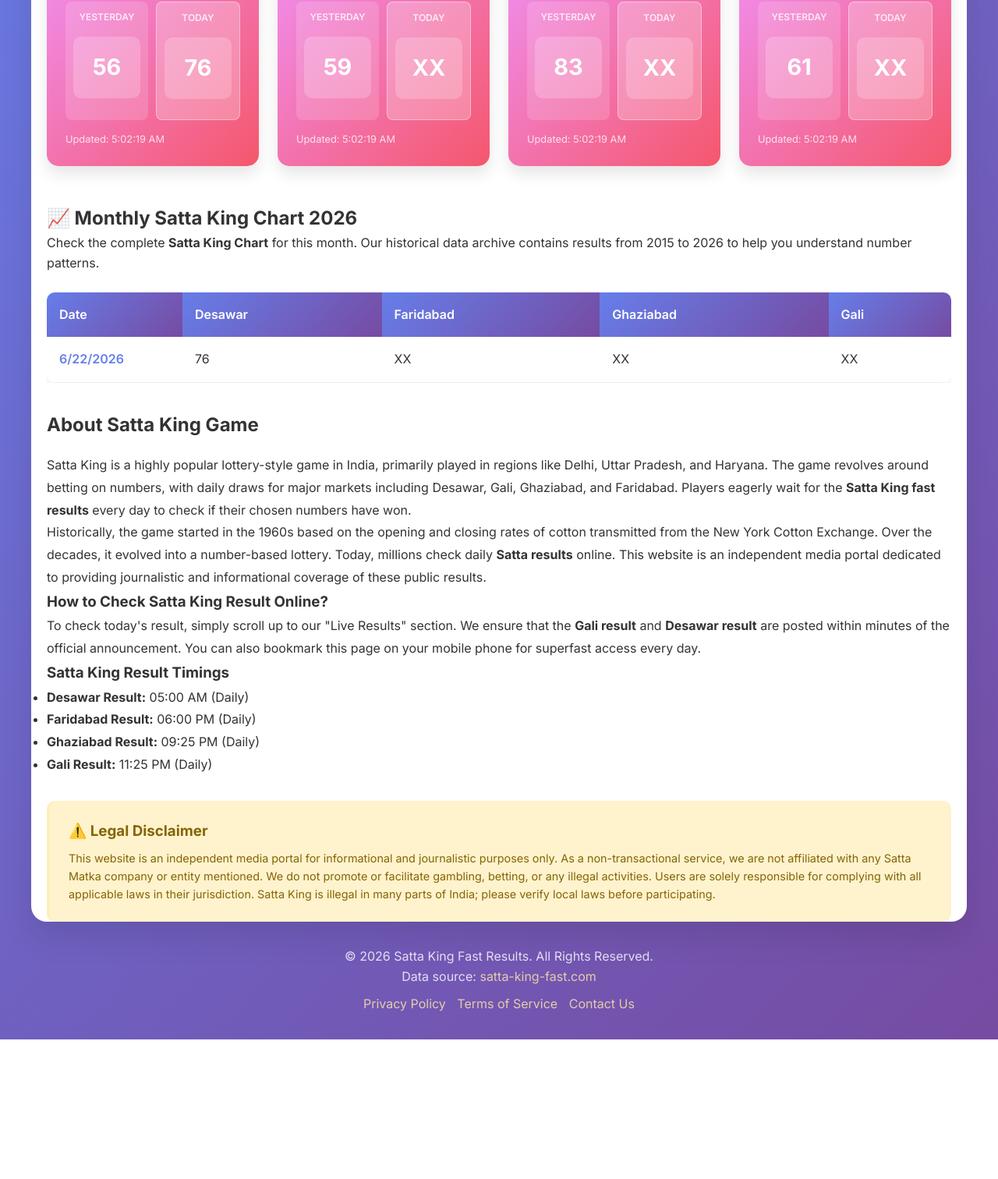
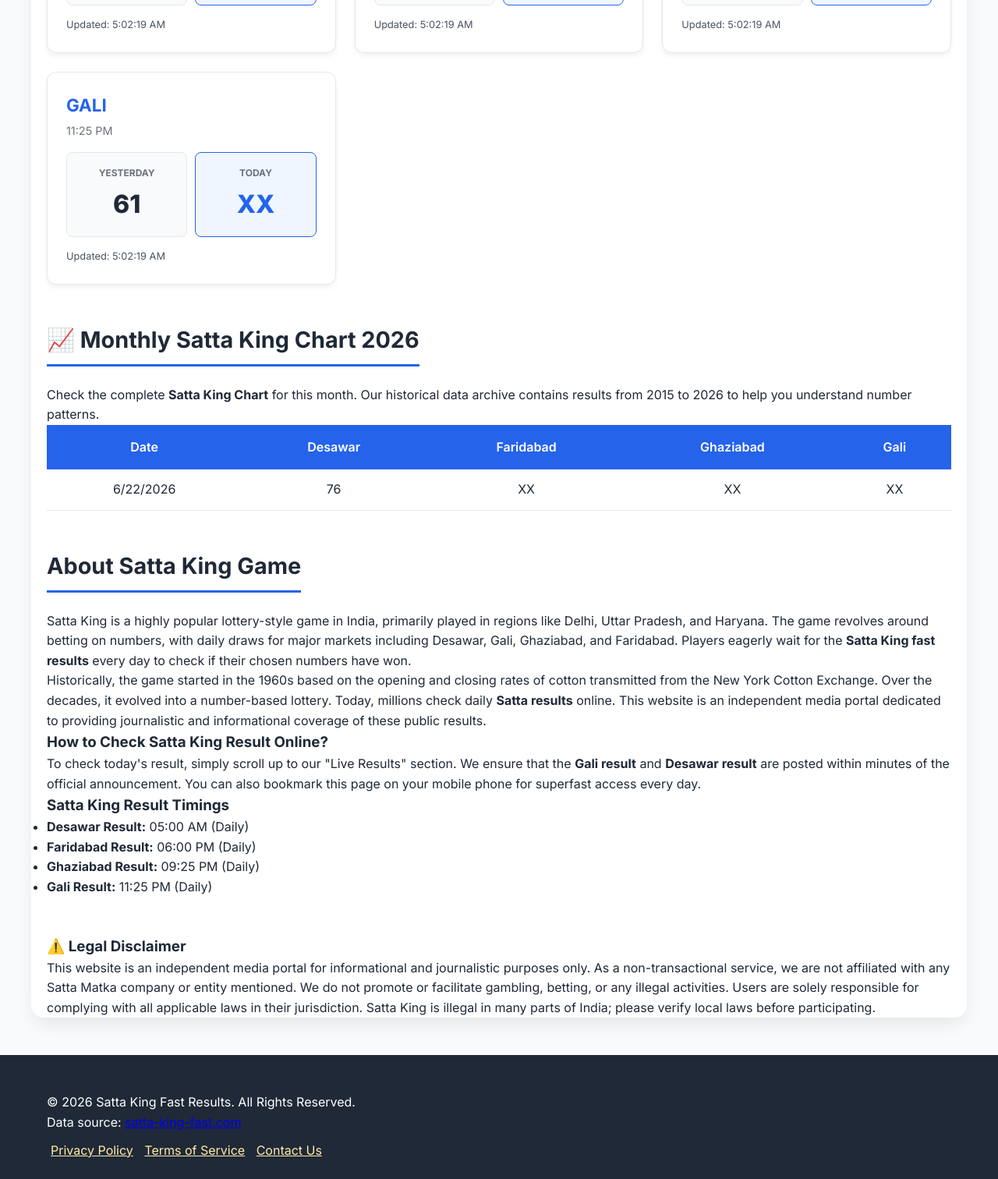
Before and after one commit to Yuvi33/Sattaking786, a plain HTML site: page public/index.html in a window 1280 px wide. Shown: the part 510-2022 px from the top of the page at 78% size. Before the commit the page ends 1843 px from the top, so only its background shows below. Drawn offline with Linux system fonts and the light colour scheme.

Commit message:
Update style.css

```diff
--- a/public/css/style.css
+++ b/public/css/style.css
@@ -1,16 +1,23 @@
-/* Reset and base styles */
-* {
-    margin: 0;
-    padding: 0;
-    box-sizing: border-box;
+/* CSS Variables for Professional Theming */
+:root {
+    --primary: #2563eb;
+    --primary-dark: #1e40af;
+    --accent: #dc2626;
+    --dark: #1f2937;
+    --light: #f9fafb;
+    --white: #ffffff;
+    --gray: #6b7280;
+    --border: #e5e7eb;
+    --shadow: 0 10px 25px -5px rgba(0, 0, 0, 0.1);
 }
+
+* { margin: 0; padding: 0; box-sizing: border-box; }
 
 body {
     font-family: 'Inter', -apple-system, BlinkMacSystemFont, sans-serif;
     line-height: 1.6;
-    color: #333;
-    background: linear-gradient(135deg, #667eea 0%, #764ba2 100%);
-    min-height: 100vh;
+    color: var(--dark);
+    background: var(--light);
 }
 
 .container {
@@ -19,242 +26,224 @@ body {
     padding: 0 20px;
 }
 
-/* Header */
+/* Header & Navigation */
 header {
-    background: rgba(255, 255, 255, 0.1);
-    backdrop-filter: blur(10px);
-    color: white;
-    padding: 2rem 0;
+    background: var(--white);
+    box-shadow: 0 2px 10px rgba(0,0,0,0.05);
+    position: sticky;
+    top: 0;
+    z-index: 100;
+}
+
+.navbar {
+    display: flex;
+    justify-content: space-between;
+    align-items: center;
+    padding: 1rem 0;
+}
+
+.logo {
+    font-size: 1.5rem;
+    font-weight: 800;
+    color: var(--primary);
+    text-decoration: none;
+}
+
+.logo span { color: var(--accent); }
+
+.nav-links { display: flex; gap: 20px; flex-wrap: wrap; }
+
+.nav-links a {
+    text-decoration: none;
+    color: var(--gray);
+    font-weight: 600;
+    font-size: 0.95rem;
+    transition: color 0.3s;
+}
+
+.nav-links a:hover { color: var(--primary); }
+
+/* Hero Section */
+.hero {
+    background: linear-gradient(135deg, var(--primary) 0%, var(--primary-dark) 100%);
+    color: var(--white);
     text-align: center;
+    padding: 3rem 0;
     margin-bottom: 2rem;
 }
 
-header h1 {
+.hero h1 {
     font-size: 2.5rem;
     margin-bottom: 0.5rem;
+    line-height: 1.2;
 }
 
-.subtitle {
-    font-size: 1.2rem;
-    opacity: 0.9;
-}
+.hero p { font-size: 1.1rem; opacity: 0.9; max-width: 800px; margin: 0 auto; }
 
 .last-updated {
     margin-top: 1rem;
     font-size: 0.9rem;
-    background: rgba(255, 255, 255, 0.2);
+    background: rgba(255,255,255,0.2);
     padding: 0.5rem 1rem;
     border-radius: 50px;
     display: inline-block;
 }
 
-/* Main content */
+/* Main Content */
 main {
-    background: white;
-    border-radius: 20px;
+    background: var(--white);
+    border-radius: 16px;
     padding: 2rem;
-    box-shadow: 0 20px 40px rgba(0, 0, 0, 0.1);
+    box-shadow: var(--shadow);
     margin-bottom: 2rem;
 }
 
-/* Live Results */
-.live-results {
-    margin-bottom: 3rem;
+section { margin-bottom: 3rem; }
+section h2 {
+    font-size: 1.8rem;
+    color: var(--dark);
+    margin-bottom: 1.5rem;
+    border-bottom: 3px solid var(--primary);
+    padding-bottom: 0.5rem;
+    display: inline-block;
 }
 
+/* Result Cards */
 .results-grid {
     display: grid;
-    grid-template-columns: repeat(auto-fill, minmax(250px, 1fr));
+    grid-template-columns: repeat(auto-fill, minmax(280px, 1fr));
     gap: 1.5rem;
-    margin-top: 1.5rem;
 }
 
 .result-card {
-    background: linear-gradient(135deg, #f093fb 0%, #f5576c 100%);
-    color: white;
+    background: var(--white);
+    border: 1px solid var(--border);
+    border-radius: 12px;
     padding: 1.5rem;
-    border-radius: 15px;
-    box-shadow: 0 10px 20px rgba(0, 0, 0, 0.1);
-    transition: transform 0.3s ease;
+    box-shadow: 0 4px 6px rgba(0,0,0,0.05);
+    transition: transform 0.3s, box-shadow 0.3s;
 }
 
 .result-card:hover {
     transform: translateY(-5px);
+    box-shadow: var(--shadow);
+    border-color: var(--primary);
 }
 
 .result-card h3 {
-    font-size: 1.3rem;
-    margin-bottom: 0.5rem;
+    color: var(--primary);
+    font-size: 1.4rem;
+    margin-bottom: 0.2rem;
 }
 
 .result-card .timing {
+    color: var(--gray);
     font-size: 0.9rem;
-    opacity: 0.9;
     margin-bottom: 1rem;
 }
 
-.result-number {
-    font-size: 2.5rem;
-    font-weight: 700;
-    text-align: center;
-    padding: 1rem;
-    background: rgba(255, 255, 255, 0.2);
-    border-radius: 10px;
-    margin: 1rem 0;
-}
-
-/* Historical Chart */
-.historical-chart {
-    margin-bottom: 2rem;
-}
-
-.chart-container {
-    overflow-x: auto;
-    margin-top: 1.5rem;
-}
-
-.chart-table {
-    width: 100%;
-    border-collapse: collapse;
-    background: white;
-    border-radius: 10px;
-    overflow: hidden;
-    box-shadow: 0 5px 15px rgba(0, 0, 0, 0.08);
-}
-
-.chart-table th {
-    background: linear-gradient(135deg, #667eea 0%, #764ba2 100%);
-    color: white;
-    padding: 1rem;
-    text-align: left;
-    font-weight: 600;
-}
-
-.chart-table th:first-child {
-    width: 15%;
-}
-
-.chart-table td {
-    padding: 1rem;
-    border-bottom: 1px solid #eee;
-}
-
-.chart-table tbody tr:hover {
-    background: #f8f9fa;
-}
-
-.chart-table td:first-child {
-    font-weight: 600;
-    color: #667eea;
-}
-
-/* Loading states */
-.loading {
-    text-align: center;
-    padding: 2rem;
-    color: #666;
-    font-style: italic;
-}
-
-/* SEO Content */
-.seo-content {
-    margin-bottom: 2rem;
-    line-height: 1.8;
-}
-
-.seo-content h2 {
-    margin-bottom: 1rem;
-    color: #333;
-}
-
-/* Disclaimer */
-.disclaimer {
-    background: #fff3cd;
-    border-left: 4px solid #ffeeba;
-    padding: 1.5rem;
-    border-radius: 10px;
-    margin-top: 2rem;
-}
-
-.disclaimer h3 {
-    color: #856404;
-    margin-bottom: 0.5rem;
-}
-
-.disclaimer p {
-    color: #856404;
-    font-size: 0.9rem;
-}
-
-/* Footer */
-footer {
-    text-align: center;
-    color: white;
-    padding: 2rem 0;
-    opacity: 0.8;
-}
-
-footer a {
-    color: #ffeaa7;
-    text-decoration: none;
-}
-
-footer a:hover {
-    text-decoration: underline;
-}
-
-/* Mobile Responsive */
-@media (max-width: 768px) {
-    header h1 {
-        font-size: 2rem;
-    }
-
-    .results-grid {
-        grid-template-columns: 1fr;
-    }
-
-    .chart-table {
-        font-size: 0.9rem;
-    }
-
-    .chart-table th,
-    .chart-table td {
-        padding: 0.75rem;
-    }
-}
-/* Side-by-Side Result Boxes */
 .result-side-by-side {
     display: flex;
     justify-content: space-between;
     gap: 10px;
-    margin-top: 1rem;
 }
 
 .result-box {
     flex: 1;
     text-align: center;
-    background: rgba(255, 255, 255, 0.15);
-    padding: 10px;
+    background: var(--light);
+    padding: 1rem;
     border-radius: 8px;
+    border: 1px solid var(--border);
 }
 
-.result-box .result-label {
+.result-box.new {
+    background: #eff6ff;
+    border-color: var(--primary);
+}
+
+.result-label {
     display: block;
     font-size: 0.75rem;
-    opacity: 0.8;
+    color: var(--gray);
     margin-bottom: 5px;
     text-transform: uppercase;
+    font-weight: 700;
+}
+
+.result-number {
+    display: block;
+    font-size: 2rem;
+    font-weight: 800;
+    color: var(--dark);
+}
+
+.result-box.new .result-number { color: var(--primary); }
+
+/* Tables */
+.chart-container { overflow-x: auto; }
+
+.chart-table {
+    width: 100%;
+    border-collapse: collapse;
+    text-align: center;
+}
+
+.chart-table th {
+    background: var(--primary);
+    color: var(--white);
+    padding: 1rem;
     font-weight: 600;
 }
 
-.result-box .result-number {
-    display: block;
-    font-size: 1.8rem;
-    font-weight: 700;
-    color: #fff;
+.chart-table td {
+    padding: 0.8rem;
+    border-bottom: 1px solid var(--border);
+    font-weight: 500;
 }
 
-.result-box.new {
-    background: rgba(255, 255, 255, 0.25);
-    border: 1px solid rgba(255, 255, 255, 0.4);
+.chart-table tbody tr:nth-child(even) { background: var(--light); }
+.chart-table tbody tr:hover { background: #e0f2fe; }
+
+/* Legal Pages Styling */
+.legal-content h2 { margin-top: 2rem; }
+.legal-content h3 { margin-top: 1.5rem; color: var(--primary-dark); }
+.legal-content p, .legal-content li { margin-bottom: 1rem; color: var(--gray); }
+.legal-content ul { padding-left: 20px; }
+
+/* Footer */
+footer {
+    background: var(--dark);
+    color: var(--white);
+    padding: 3rem 0 1.5rem;
+    margin-top: 3rem;
 }
+
+.footer-grid {
+    display: grid;
+    grid-template-columns: repeat(auto-fit, minmax(200px, 1fr));
+    gap: 2rem;
+    margin-bottom: 2rem;
+}
+
+.footer-col h4 { margin-bottom: 1rem; font-size: 1.1rem; }
+.footer-col a { display: block; color: #9ca3af; text-decoration: none; margin-bottom: 0.5rem; transition: color 0.3s; }
+.footer-col a:hover { color: var(--white); }
+
+.footer-bottom {
+    text-align: center;
+    padding-top: 1.5rem;
+    border-top: 1px solid #374151;
+    font-size: 0.9rem;
+    color: #9ca3af;
+}
+
+/* Responsive */
+@media (max-width: 768px) {
+    .hero h1 { font-size: 2rem; }
+    .navbar { flex-direction: column; gap: 1rem; }
+    .nav-links { justify-content: center; gap: 15px; }
+    .nav-links a { font-size: 0.85rem; }
+    main { padding: 1rem; }
+    .result-number { font-size: 1.5rem; }
+}
```
